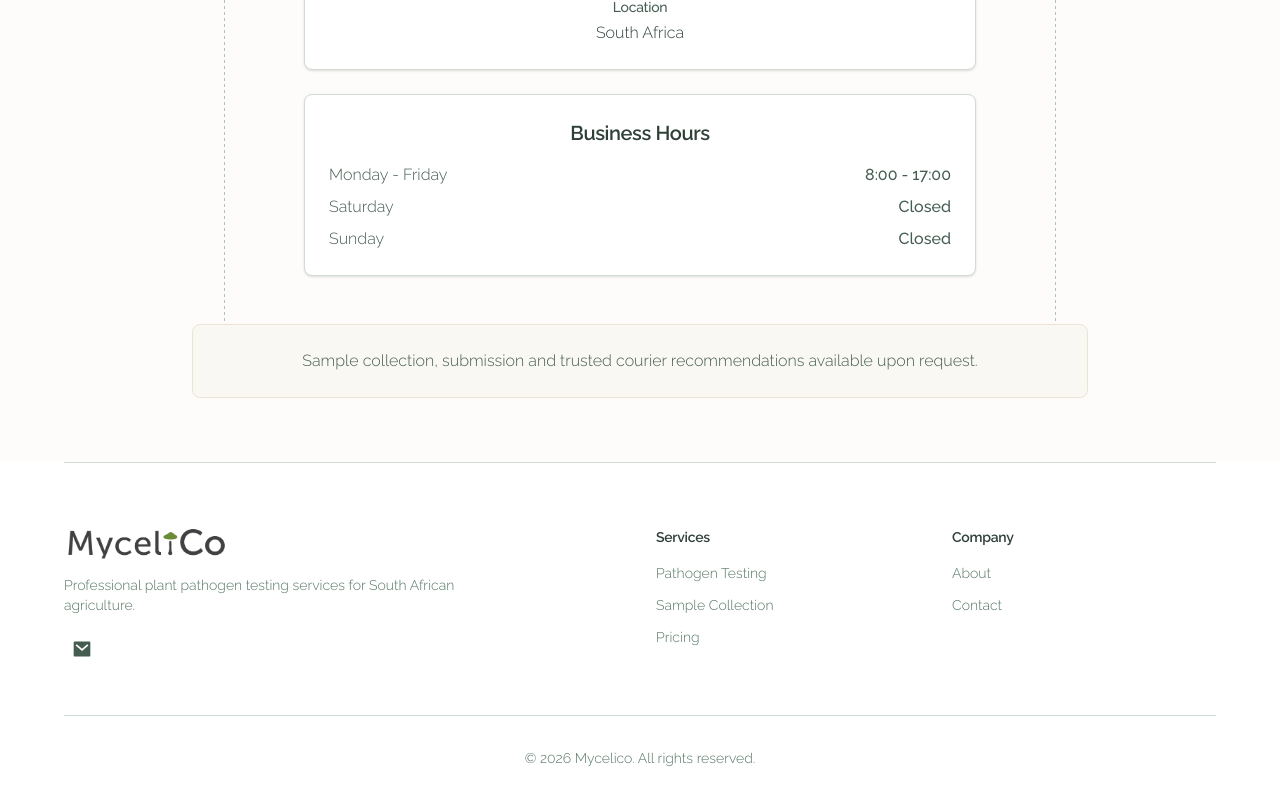
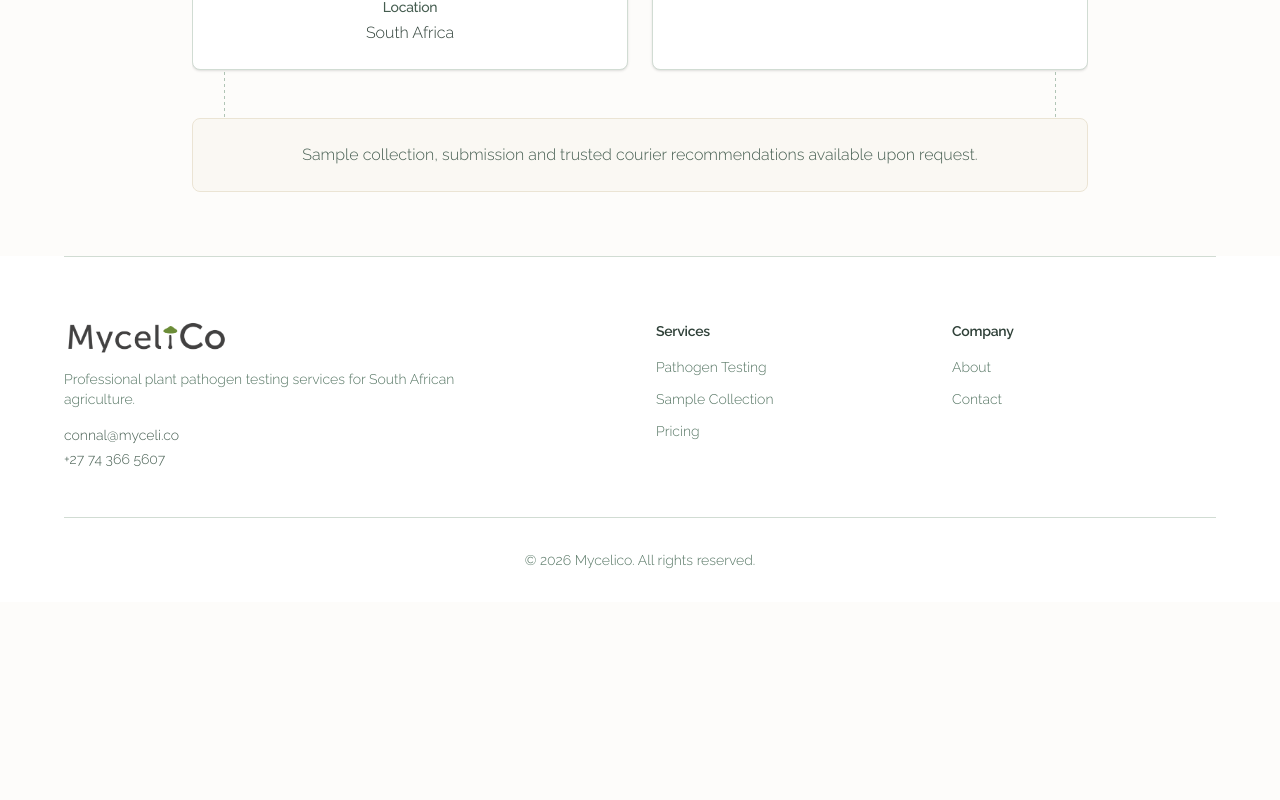
Before and after one commit to itstudes/mycelico-site, a Next.js app: page /contact in a window 1280 px wide. Shown: the part 468-1268 px from the top of the page. After the commit the page ends 1070 px from the top, so only its background shows below. Built offline with nearby package versions, Linux system fonts and the light colour scheme.

Commit message:
feat: Update contact page metadata and layout; enhance sample collection guidelines description; modify footer contact details

```diff
--- a/src/app/contact/page.tsx
+++ b/src/app/contact/page.tsx
@@ -5,12 +5,12 @@ import type { Metadata } from "next"
 export const metadata: Metadata = {
     title: "Contact Mycelico | Plant Pathogen Testing Enquiries South Africa",
     description:
-        "Contact Mycelico laboratory for plant pathogen testing services in South Africa. Enquiries for HLVd, Fusarium, Phytophthora, and Pythium testing. Located in Mossel Bay, Western Cape. Email info@mycelico.co.za or use our contact form for cannabis, fruit, vegetable, and field crop pathogen testing.",
+        "Contact Mycelico laboratory for plant pathogen testing services in South Africa. Enquiries for HLVd, Fusarium, Phytophthora, and Pythium testing. Email connal@myceli.co or call +27 74 366 5607 for cannabis, fruit, vegetable, and field crop pathogen testing.",
     keywords: [
         "contact pathogen testing",
         "plant testing enquiries",
         "HLVd testing quote",
-        "Mycelico Mossel Bay",
+        "Mycelico contact",
         "pathogen laboratory contact",
         "South Africa plant testing",
     ],
@@ -32,7 +32,7 @@ export default function ContactPage() {
                     </p>
                 </div>
 
-                <div className="relative z-10 mt-12 max-w-2xl mx-auto space-y-6">
+                <div className="relative z-10 mt-12 grid gap-6 md:grid-cols-2 max-w-4xl mx-auto">
                     <div className="rounded-lg border border-sage-200 bg-white p-6 shadow-sm">
                         <h2 className="text-xl font-semibold text-sage-900 mb-4 text-center">
                             Contact Information
--- a/src/app/pathogen-testing/sample-collection-guidelines/page.tsx
+++ b/src/app/pathogen-testing/sample-collection-guidelines/page.tsx
@@ -4,12 +4,10 @@ import SampleCollectionGuidelines from "./SampleCollectionGuidelines"
 export const metadata: Metadata = {
     title: "Sample Collection Guide | How to Collect Plant Samples for Pathogen Testing",
     description:
-        "Comprehensive guide to collecting plant samples for plant pathogen testing. Step-by-step instructions for leaf, tissue, soil, and water samples. Proper collection techniques ensure accurate laboratory results. Storage, packaging, and shipping guidelines for South African growers.",
+        "Comprehensive guide to collecting plant samples for pathogen testing. Step-by-step instructions for leaf and plant tissue samples. Proper collection techniques ensure accurate laboratory results. Storage, packaging, and shipping guidelines for South African growers.",
     keywords: [
         "how to collect plant samples",
         "leaf sample collection",
-        "soil sample collection",
-        "water sample pathogen testing",
         "plant pathogen sample collection",
         "HLVd sample collection",
         "cannabis sample collection",
--- a/src/components/ui/Footer.tsx
+++ b/src/components/ui/Footer.tsx
@@ -1,4 +1,3 @@
-import { RiMailFill } from "@remixicon/react"
 import Image from "next/image"
 import Link from "next/link"
 const CURRENT_YEAR = new Date().getFullYear()
@@ -48,32 +47,21 @@ const Footer = () => {
               Professional plant pathogen testing services for South African
               agriculture.
             </p>
-            <div className="flex items-center gap-2">
-              {/* <Link
-                href="#"
-                target="_blank"
-                rel="noopener noreferrer"
-                className="rounded-sm p-2 text-sage-700 transition-colors duration-200 hover:bg-sage-100 hover:text-sage-900"
-                aria-label="Twitter"
-              >
-                <RiTwitterXFill className="size-5" />
-              </Link>
-              <Link
-                href="#"
-                target="_blank"
-                rel="noopener noreferrer"
-                className="rounded-sm p-2 text-sage-700 transition-colors duration-200 hover:bg-sage-100 hover:text-sage-900"
-                aria-label="LinkedIn"
-              >
-                <RiLinkedinFill className="size-5" />
-              </Link> */}
-              <Link
-                href="mailto:connal@myceli.co"
-                className="rounded-sm p-2 text-sage-700 transition-colors duration-200 hover:bg-sage-100 hover:text-sage-900"
-                aria-label="Email"
-              >
-                <RiMailFill className="size-5" />
-              </Link>
+            <div className="space-y-2">
+              <div className="flex flex-col gap-1 text-sm text-sage-700">
+                <a
+                  href="mailto:connal@myceli.co"
+                  className="hover:text-sage-900 transition-colors"
+                >
+                  connal@myceli.co
+                </a>
+                <a
+                  href="tel:+27743665607"
+                  className="hover:text-sage-900 transition-colors"
+                >
+                  +27 74 366 5607
+                </a>
+              </div>
             </div>
           </div>
 
```
